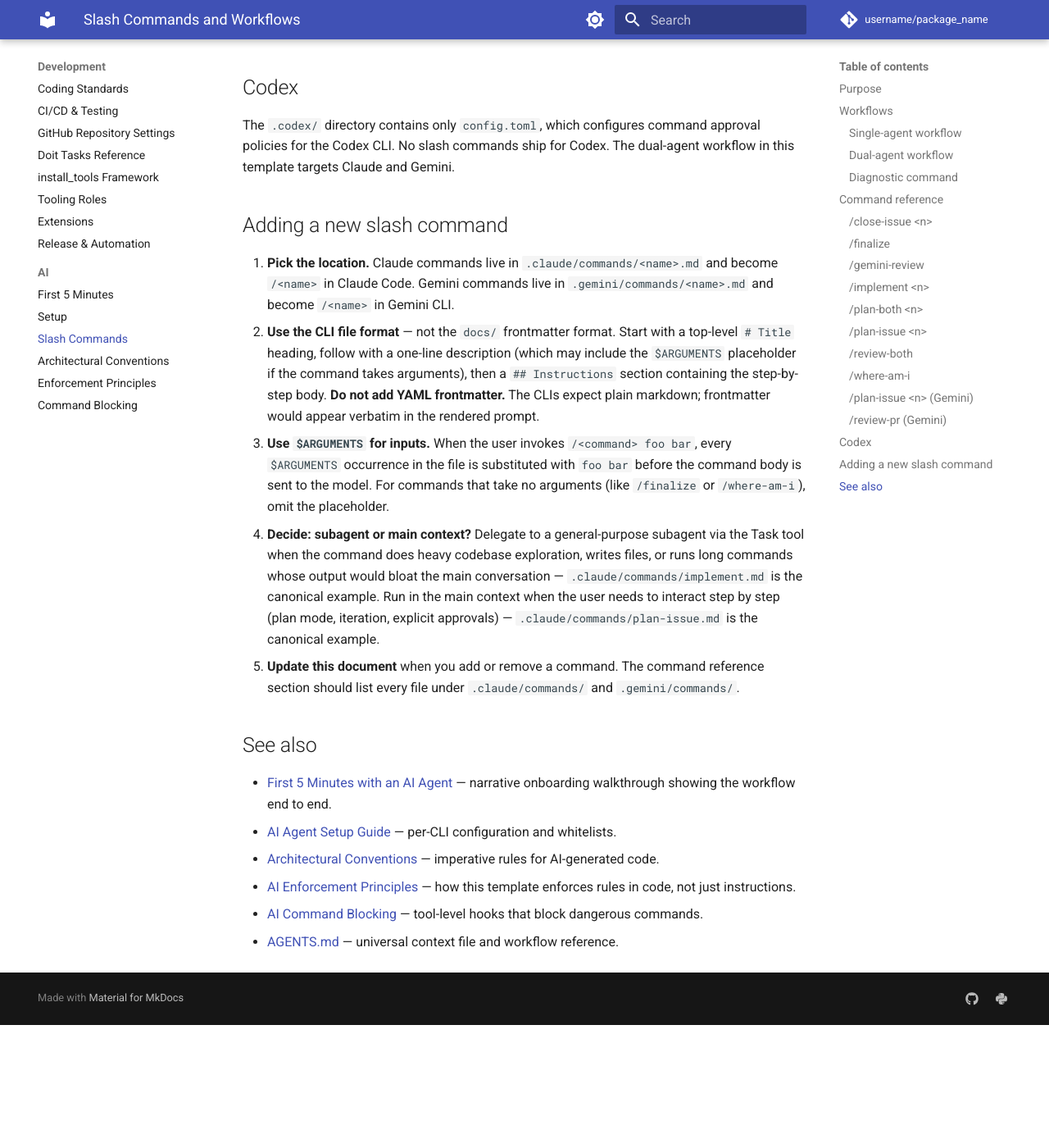
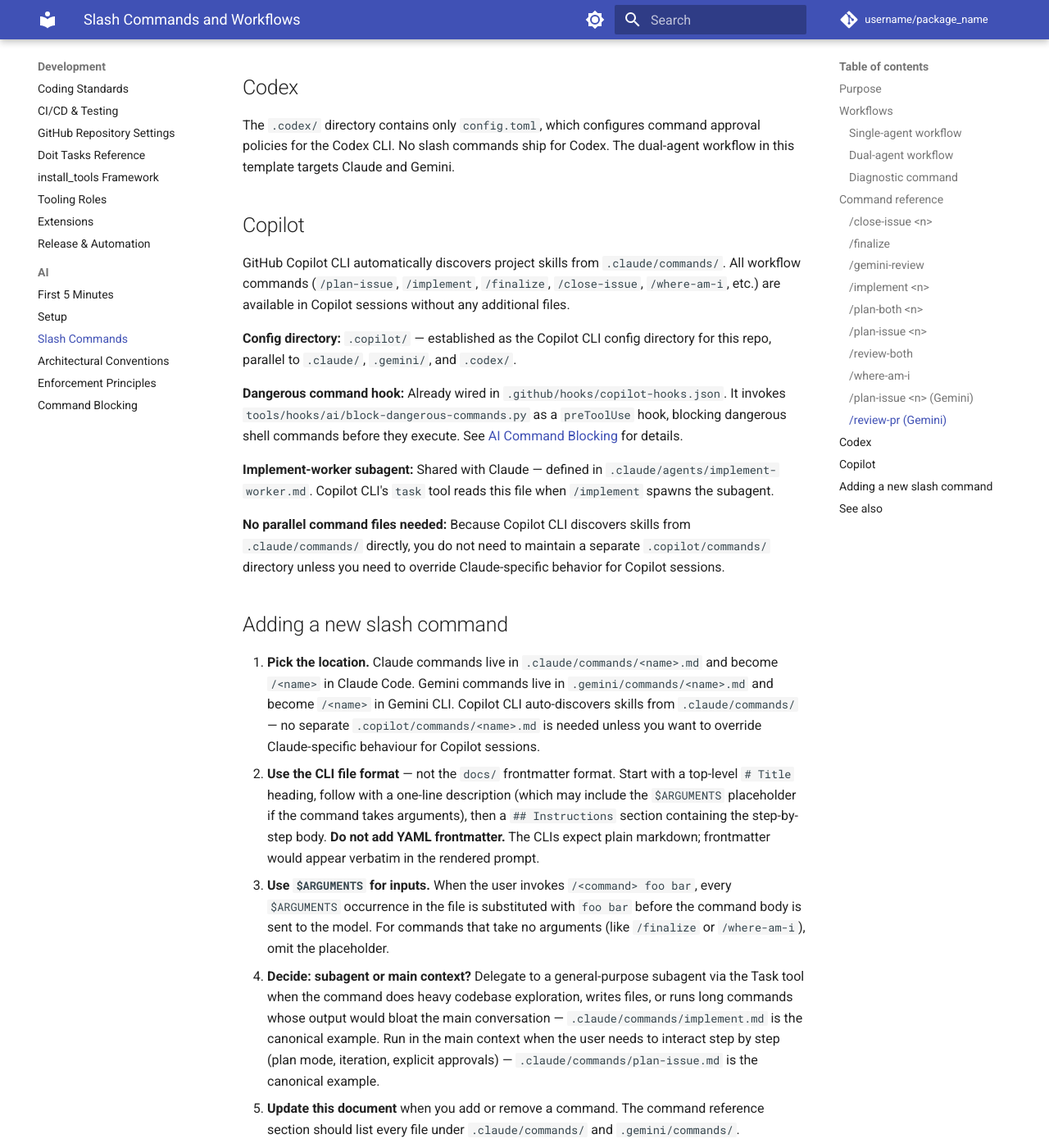
Before and after one commit to endavis/pyproject-template, an MkDocs documentation site: the page built from docs/development/ai/slash-commands.md, in a window 1280 px wide and 1400 px high, scrolled down 5257 px. Shown: the whole window at 82% size. Built offline with MkDocs 1.6.1 and Material for MkDocs 9.7.7, drawn with Linux system fonts in a browser that asks for light colours; comment, search, counter and statistics services are not loaded; before the commit the page ends 6507 px from its top, so only the background shows below that.

Commit message:
docs: add GitHub Copilot CLI workflow support and .copilot/ config directory (merges PR #408, addresses #400)
Co-authored-by: Copilot <223556219+Copilot@users.noreply.github.com>

```diff
--- a/docs/development/ai/slash-commands.md
+++ b/docs/development/ai/slash-commands.md
@@ -114,9 +114,21 @@ Invoked by Claude's `/review-both` and `/gemini-review` commands via `gemini -p
 
 The `.codex/` directory contains only `config.toml`, which configures command approval policies for the Codex CLI. No slash commands ship for Codex. The dual-agent workflow in this template targets Claude and Gemini.
 
+## Copilot
+
+GitHub Copilot CLI automatically discovers project skills from `.claude/commands/`. All workflow commands (`/plan-issue`, `/implement`, `/finalize`, `/close-issue`, `/where-am-i`, etc.) are available in Copilot sessions without any additional files.
+
+**Config directory:** `.copilot/` — established as the Copilot CLI config directory for this repo, parallel to `.claude/`, `.gemini/`, and `.codex/`.
+
+**Dangerous command hook:** Already wired in `.github/hooks/copilot-hooks.json`. It invokes `tools/hooks/ai/block-dangerous-commands.py` as a `preToolUse` hook, blocking dangerous shell commands before they execute. See [AI Command Blocking](command-blocking.md) for details.
+
+**Implement-worker subagent:** Shared with Claude — defined in `.claude/agents/implement-worker.md`. Copilot CLI's `task` tool reads this file when `/implement` spawns the subagent.
+
+**No parallel command files needed:** Because Copilot CLI discovers skills from `.claude/commands/` directly, you do not need to maintain a separate `.copilot/commands/` directory unless you need to override Claude-specific behavior for Copilot sessions.
+
 ## Adding a new slash command
 
-1. **Pick the location.** Claude commands live in `.claude/commands/<name>.md` and become `/<name>` in Claude Code. Gemini commands live in `.gemini/commands/<name>.md` and become `/<name>` in Gemini CLI.
+1. **Pick the location.** Claude commands live in `.claude/commands/<name>.md` and become `/<name>` in Claude Code. Gemini commands live in `.gemini/commands/<name>.md` and become `/<name>` in Gemini CLI. Copilot CLI auto-discovers skills from `.claude/commands/` — no separate `.copilot/commands/<name>.md` is needed unless you want to override Claude-specific behaviour for Copilot sessions.
 2. **Use the CLI file format** — not the `docs/` frontmatter format. Start with a top-level `# Title` heading, follow with a one-line description (which may include the `$ARGUMENTS` placeholder if the command takes arguments), then a `## Instructions` section containing the step-by-step body. **Do not add YAML frontmatter.** The CLIs expect plain markdown; frontmatter would appear verbatim in the rendered prompt.
 3. **Use `$ARGUMENTS` for inputs.** When the user invokes `/<command> foo bar`, every `$ARGUMENTS` occurrence in the file is substituted with `foo bar` before the command body is sent to the model. For commands that take no arguments (like `/finalize` or `/where-am-i`), omit the placeholder.
 4. **Decide: subagent or main context?** Delegate to a general-purpose subagent via the Task tool when the command does heavy codebase exploration, writes files, or runs long commands whose output would bloat the main conversation — `.claude/commands/implement.md` is the canonical example. Run in the main context when the user needs to interact step by step (plan mode, iteration, explicit approvals) — `.claude/commands/plan-issue.md` is the canonical example.
```
Also changed, not shown: .copilot/README.md (added, +33 -0 lines), AGENTS.md (+13 -0 lines).
